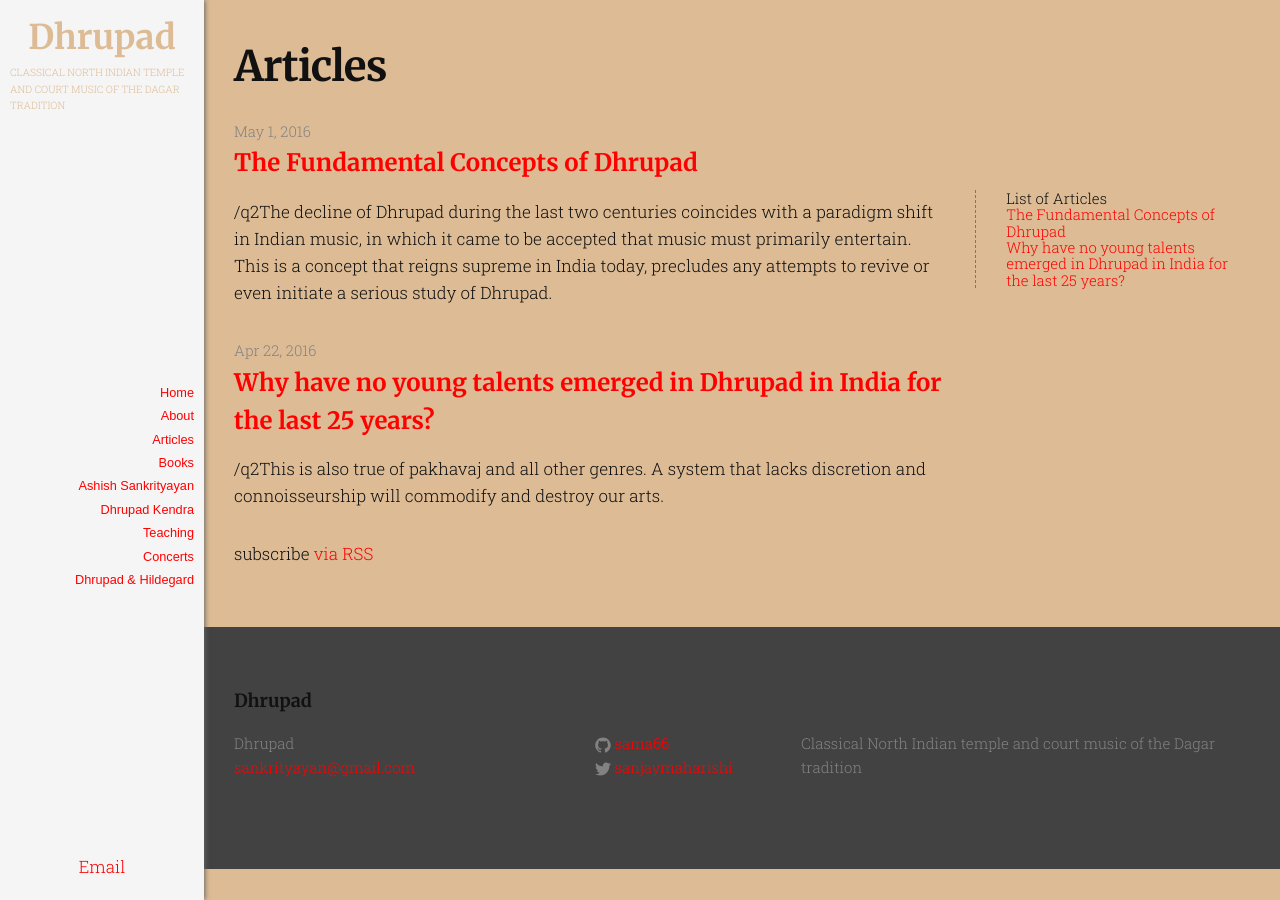
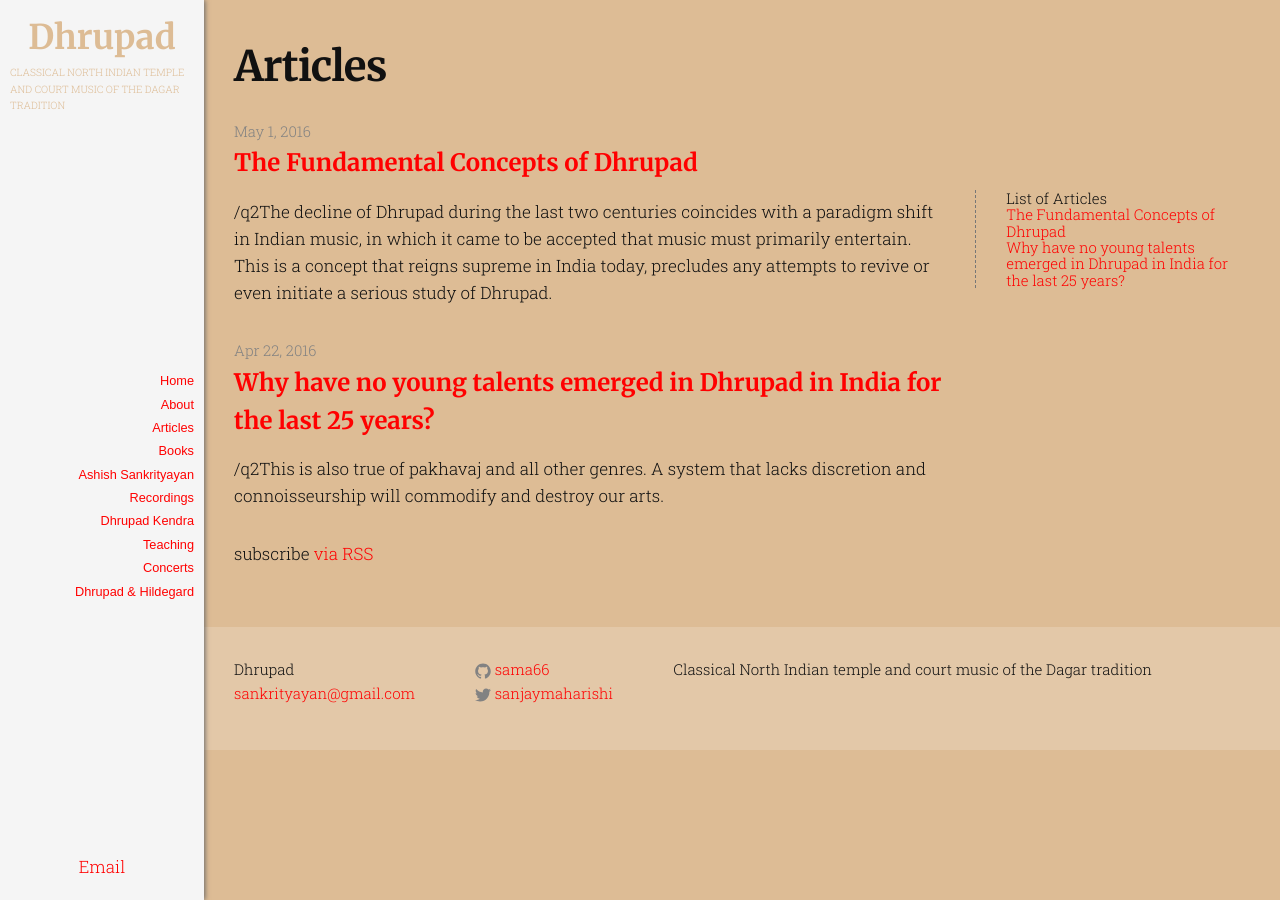
Before and after one commit to sama66/q2, a Jekyll site: the page built from articles.md, in a window 1280 px wide. Built offline with Jekyll 4.4.1, drawn with Linux system fonts in a browser that asks for light colours.

Commit message:
front css

```diff
--- a/_includes/footer.html
+++ b/_includes/footer.html
@@ -1,8 +1,7 @@
-<footer class="site-footer">
+<footer>
 
-  <div class="wrapper">
 
-    <h2 class="footer-heading">{{ site.title }}</h2>
+
 
     <div class="footer-col-wrapper">
       <div class="footer-col  footer-col-1">
@@ -50,6 +49,5 @@
       </div>
     </div>
 
-  </div>
 
 </footer>
--- a/_includes/nav.html
+++ b/_includes/nav.html
@@ -14,6 +14,7 @@
       <li><a href="{{ site.baseurl }}/articles">Articles</a></li>
       <li><a href="{{ site.baseurl }}/books">Books</a></li>
       <li><a href="{{ site.baseurl }}/ashish-sankrityayan">Ashish Sankrityayan</a></li>
+      <li><a href="{{ site.baseurl }}/#">Recordings</a></li>
       <li><a href="{{ site.baseurl }}/#">Dhrupad Kendra</a></li>
       <li><a href="{{ site.baseurl }}/#">Teaching</a></li>
       <li><a href="{{ site.baseurl }}/#">Concerts</a></li>
--- a/_sass/_footer.scss
+++ b/_sass/_footer.scss
@@ -1,15 +1,11 @@
 /**
  * Site footer
  */
-.site-footer {
+footer {
     padding: $spacing-unit 0;
-    background: $grey-color-dark;
+    background: lighten($background-color, 5%);
 }
 
-.footer-heading {
-    font-size: 18px;
-    margin-bottom: $spacing-unit / 2;
-}
 
 .contact-list,
 .social-media-list {
@@ -19,30 +15,12 @@
 
 .footer-col-wrapper {
     font-size: 15px;
-    color: $grey-color;
-    margin-left: -$spacing-unit / 2;
+    display: flex;
     @extend %clearfix;
 }
 
 .footer-col {
-    float: left;
-    margin-bottom: $spacing-unit / 2;
-    padding-left: $spacing-unit / 2;
-}
-
-.footer-col-1 {
-    width: -webkit-calc(35% - (#{$spacing-unit} / 2));
-    width:         calc(35% - (#{$spacing-unit} / 2));
-}
-
-.footer-col-2 {
-    width: -webkit-calc(20% - (#{$spacing-unit} / 2));
-    width:         calc(20% - (#{$spacing-unit} / 2));
-}
-
-.footer-col-3 {
-    width: -webkit-calc(45% - (#{$spacing-unit} / 2));
-    width:         calc(45% - (#{$spacing-unit} / 2));
+  padding: 0 $spacing-unit;
 }
 
 @include media-query($on-laptop) {
--- a/_sass/_frontpage.scss
+++ b/_sass/_frontpage.scss
@@ -1,5 +1,5 @@
 .about {
-  background: url(/q2/img/nasiruddin-ziauddin.jpg);
+  background: url(/img/nasiruddin-ziauddin.jpg);
   background-size:100%;
   background-repeat: no-repeat;
   display: flex;
@@ -24,6 +24,12 @@
   margin: 20px auto;
   max-width: 600px;
   font-size: 110%;
+  padding-left: 10px;
+  padding-right: 10px;
+}
+.red {
+  background: $red;
+  padding: $spacing-unit 0;
 }
 figure {
   .single {
@@ -43,15 +49,15 @@
 .button {
   display: block;
   margin: 50px auto;
-  width: 100px;
+  width: 200px;
   text-align: center;
   padding: 3px 5px;
   background: darken($background-color, 10%);
-  box-shadow: 0 2px 5px #777;
+  box-shadow: 0 2px 5px #000;
 
   &:hover {
     text-decoration: none;
-    box-shadow: 0 5px 10px #777;
+    box-shadow: 0 5px 10px #000;
     color: #000;
   }
 }
--- a/_sass/_vars.scss
+++ b/_sass/_vars.scss
@@ -15,6 +15,9 @@
 $text-color:       #111;
 $background-color: #ddbc95;
 $brand-color:      red;
+$red:             #d92231;
+$yellow:          #fec500;
+$green:           #309461;
 
 $nav-color:       #ecb66a;
 $nav-hover:       #ee1a1a;
```
Also changed, not shown: _includes/frontpage.html (+4 -30 lines).
